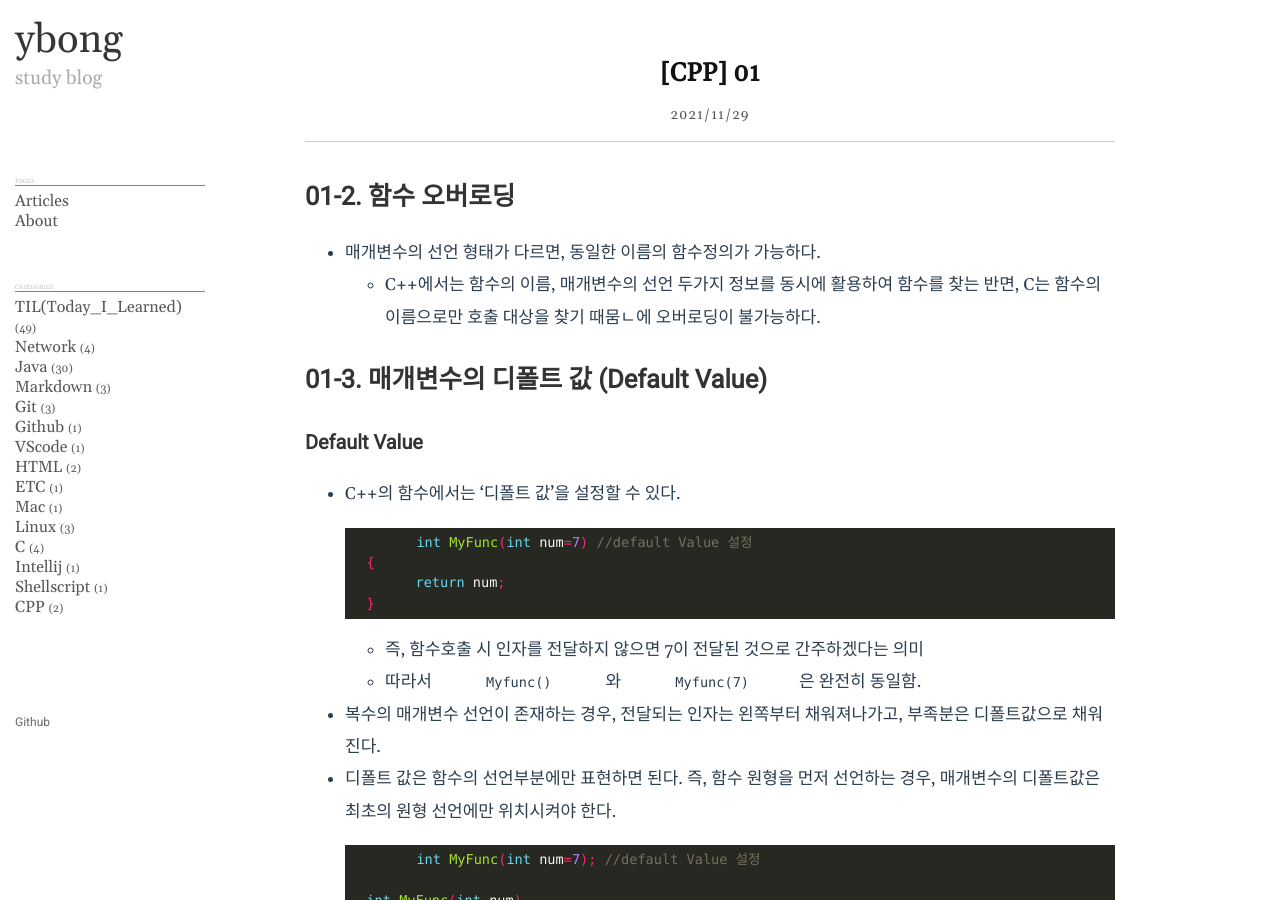
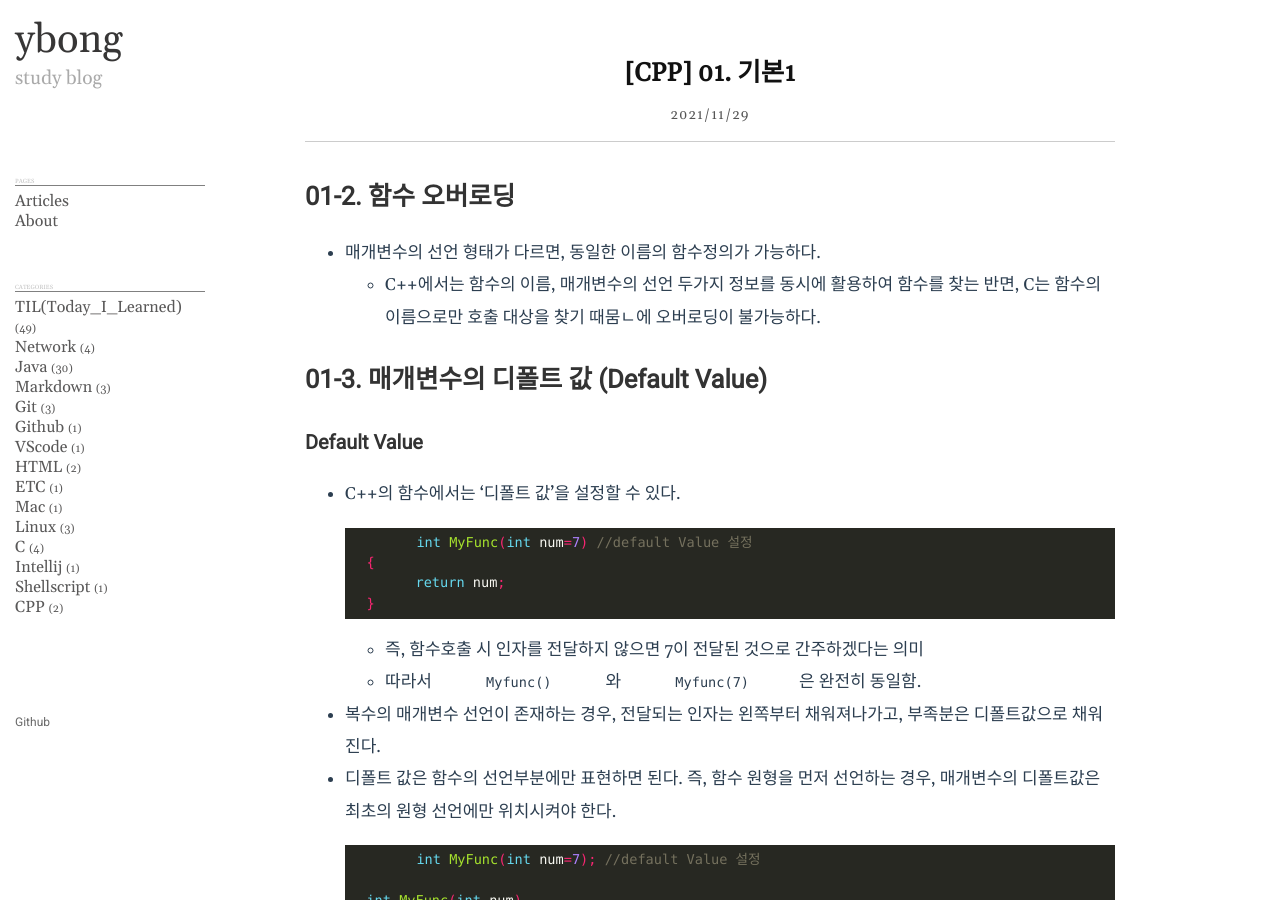
Before and after one commit to yeawonbong/yeawonbong.github.io, a Jekyll site: the page built from _posts/2021-11-29-[CPP] Ch01.markdown, in a window 1280 px wide and 900 px high. Built offline with Jekyll 4.4.1, drawn with Linux system fonts in a browser that asks for light colours.

Commit message:
1129_post

```diff
--- a/_posts/2021-11-29-[CPP] Ch01.markdown
+++ b/_posts/2021-11-29-[CPP] Ch01.markdown
@@ -1,6 +1,6 @@
 ---
 layout: post
-title: "[CPP] 01"
+title: "[CPP] 01. 기본1"
 date: 2021-11-29 23:59:00 +0900
 category: CPP
 ---
```
